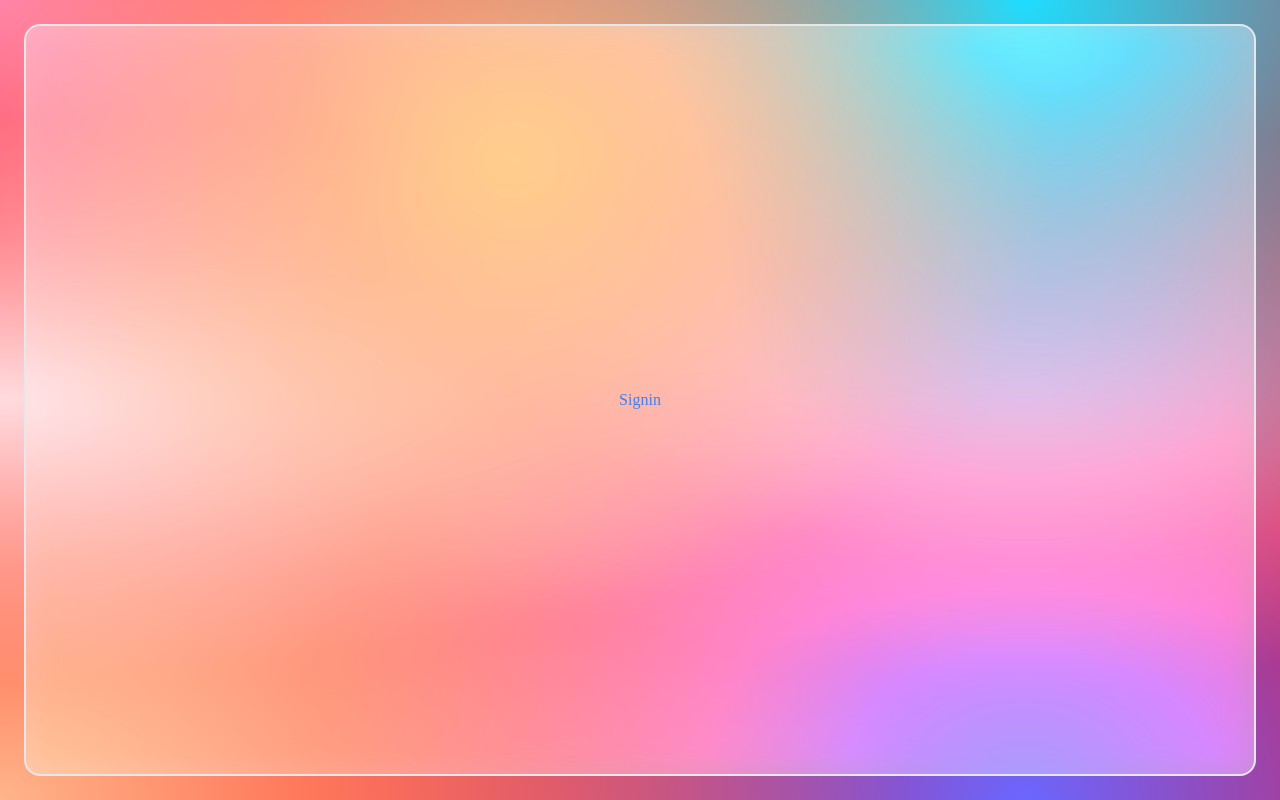
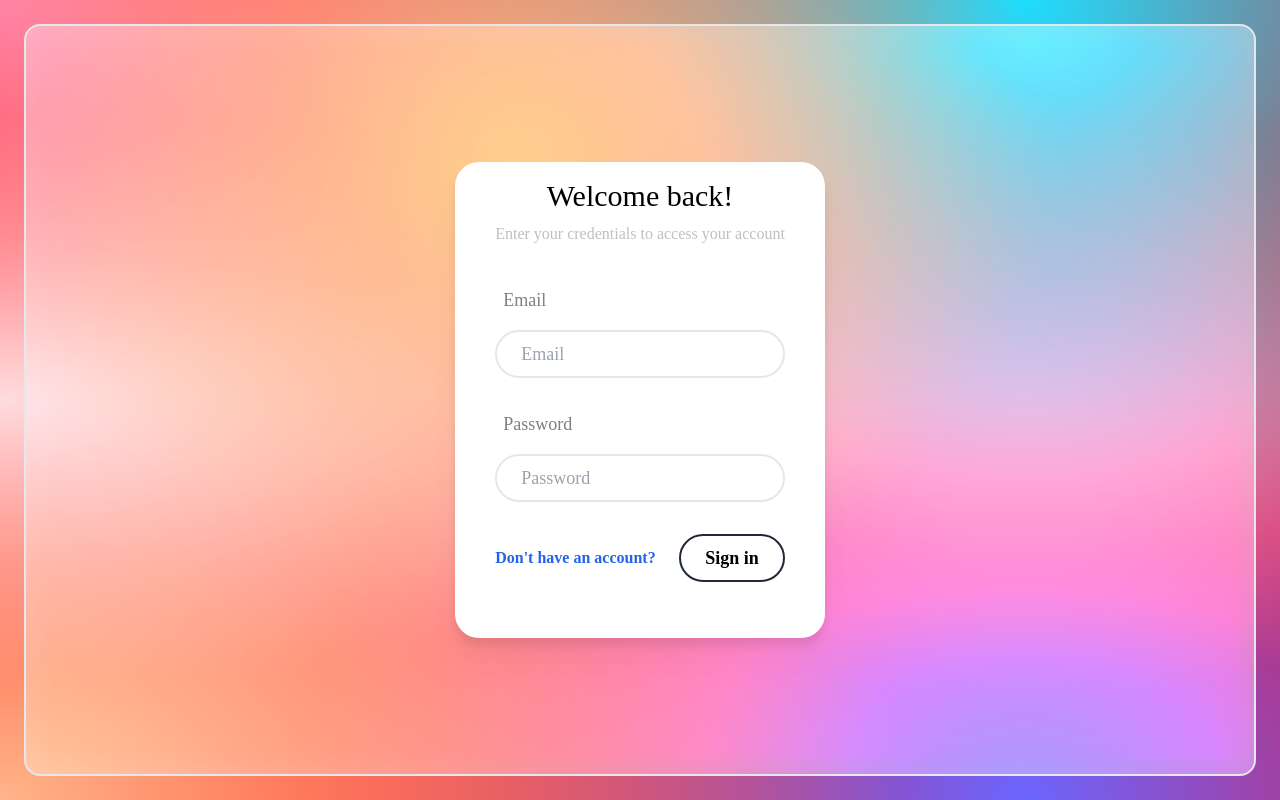
Before and after one commit to sendistephen/project_app, a Next.js app: page /signin in a window 1280 px wide. Built offline with nearby package versions, Linux system fonts and the light colour scheme.

Commit message:
wip: Add AuthForm component to handle register and login dynamically

```diff
--- a/src/app/(auth)/register/page.tsx
+++ b/src/app/(auth)/register/page.tsx
@@ -0,0 +1,9 @@
+import AuthForm from '@src/components/AuthForm';
+
+export default function Register() {
+	return (
+		<div>
+			<AuthForm mode='register' />
+		</div>
+	);
+}
--- a/src/app/(auth)/signin/page.tsx
+++ b/src/app/(auth)/signin/page.tsx
@@ -1,7 +1,9 @@
+import AuthForm from '@src/components/AuthForm';
+
 export default function Signin() {
 	return (
 		<div>
-			<h1 className='text-blue-500'>Signin</h1>
+			<AuthForm mode='signin' />
 		</div>
 	);
 }
--- /dev/null
+++ b/src/components/AuthForm.tsx
@@ -0,0 +1,128 @@
+'use client';
+
+import { register, signin } from '@src/lib/api';
+import { useCallback, useState } from 'react';
+import Link from 'next/link';
+import { useRouter } from 'next/navigation';
+import Button from './Button';
+import Card from './Card';
+import Input from './Input';
+
+const registerContent = {
+	linkUrl: '/signin',
+	linkText: 'Already have an account?',
+	header: 'Create a new account',
+	subheader: 'Just a few things to get you started',
+	buttonText: 'Register',
+};
+const signinContent = {
+	linkUrl: '/register',
+	linkText: "Don't have an account?",
+	header: 'Welcome back!',
+	subheader: 'Enter your credentials to access your account',
+	buttonText: 'Sign in',
+};
+
+const initial = { email: '', password: '', firstName: '', lastName: '' };
+
+const AuthForm = ({ mode }) => {
+	const [formState, setFormState] = useState({ ...initial });
+	const [error, setError] = useState('');
+
+	const router = useRouter();
+
+	const handleSubmit = useCallback(
+		async (e) => {
+			e.preventDefault();
+			try {
+				if (mode === 'register') {
+					await register(formState);
+				} else {
+					await signin(formState);
+				}
+				setFormState(initial);
+				router.replace('/home');
+			} catch (e) {
+				setError(`Could not ${mode}`);
+			} finally {
+				setFormState({ ...initial });
+			}
+		},
+		[formState.email, formState.password, formState.firstName, formState.lastName]
+	);
+	const content = mode === 'register' ? registerContent : signinContent;
+	return (
+		<Card>
+			<div className='w-full'>
+				<div className='text-center'>
+					<h2 className='text-3xl mb-2'>{content.header}</h2>
+					<p className='tex-lg text-black/25'>{content.subheader}</p>
+				</div>
+				<form onSubmit={handleSubmit} className='py-10 w-full'>
+					{mode === 'register' && (
+						<div className='flex mb-8 justify-between'>
+							<div className='pr-2'>
+								<div className='text-lg mb-4 ml-2 text-black/50'>First Name</div>
+								<Input
+									required
+									placeholder='First Name'
+									value={formState.firstName}
+									className='border-solid border-gray border-2 px-6 py-2 text-lg rounded-3xl w-full'
+									onChange={(e) => setFormState((s) => ({ ...s, firstName: e.target.value }))}
+								/>
+							</div>
+							<div className='pl-2'>
+								<div className='text-lg mb-4 ml-2 text-black/50'>Last Name</div>
+								<Input
+									required
+									placeholder='Last Name'
+									value={formState.lastName}
+									className='border-solid border-gray border-2 px-6 py-2 text-lg rounded-3xl w-full'
+									onChange={(e) => setFormState((s) => ({ ...s, lastName: e.target.value }))}
+								/>
+							</div>
+						</div>
+					)}
+					<div className='mb-8'>
+						<div className='text-lg mb-4 ml-2 text-black/50'>Email</div>
+						<Input
+							required
+							type='email'
+							placeholder='Email'
+							value={formState.email}
+							className='border-solid border-gray border-2 px-6 py-2 text-lg rounded-3xl w-full'
+							onChange={(e) => setFormState((s) => ({ ...s, email: e.target.value }))}
+						/>
+					</div>
+					<div className='mb-8'>
+						<div className='text-lg mb-4 ml-2 text-black/50'>Password</div>
+						<Input
+							required
+							value={formState.password}
+							type='password'
+							placeholder='Password'
+							className='border-solid border-gray border-2 px-6 py-2 text-lg rounded-3xl w-full'
+							onChange={(e) => setFormState((s) => ({ ...s, password: e.target.value }))}
+						/>
+					</div>
+					<div className='flex items-center justify-between'>
+						<div>
+							<span>
+								<Link prefetch href={content.linkUrl} className='text-blue-600 font-bold'>
+									{content.linkText}
+								</Link>
+							</span>
+						</div>
+						<div>
+							<Button type='submit' intent='secondary'>
+								{content.buttonText}
+							</Button>
+						</div>
+					</div>
+				</form>
+			</div>
+		</Card>
+	);
+};
+
+export default AuthForm;
--- a/src/components/Card.tsx
+++ b/src/components/Card.tsx
@@ -7,3 +7,5 @@ const Card = ({ className, children }) => {
 		</div>
 	);
 };
+
+export default Card;
--- /dev/null
+++ b/src/components/Sidebar.tsx
@@ -0,0 +1,33 @@
+import Card from './Card';
+import Image from 'next/image';
+import SidebarLink from './SidebarLink';
+
+const links = [
+	{ label: 'Home', icon: 'Grid', link: '/home' },
+	{
+		label: 'Calendar',
+		icon: 'Calendar',
+		link: '/calendar',
+	},
+	{ label: 'Profile', icon: 'User', link: '/profile' },
+	{
+		label: 'Settings',
+		icon: 'Settings',
+		link: '/settings',
+	},
+];
+
+const Sidebar = () => {
+	return (
+		<Card className='h-full w-40 flex items-center justify-between flex-wrap'>
+			<div className='w-full flex justify-center items-center'>
+				{/* <Image src={logo} alt='Able logo' priority className='w-14' /> */}
+			</div>
+			{links.map((link, index) => (
+				<SidebarLink key={index} link={link} />
+			))}
+		</Card>
+	);
+};
+
+export default Sidebar;
--- /dev/null
+++ b/src/components/SidebarLink.tsx
@@ -0,0 +1,32 @@
+'use client';
+
+import Link from 'next/link';
+import { Settings, User, Grid, Calendar } from 'react-feather';
+import { usePathname } from 'next/navigation';
+import clsx from 'clsx';
+
+const icons = { Settings, User, Grid, Calendar };
+
+const SidebarLink = ({ link }) => {
+	const pathname = usePathname();
+	let isActive = false;
+
+	if (pathname === link.link) {
+		isActive = true;
+	}
+
+	const Icon = icons[link.icon];
+	return (
+		<Link href={link.link} className='w-full flex justify-center items-center'>
+			<Icon
+				size={40}
+				className={clsx(
+					'stroke-gray-400 hover:stroke-violet-600 transition duration-200 ease-in-out',
+					isActive && 'stroke-violet-600'
+				)}
+			/>
+		</Link>
+	);
+};
+
+export default SidebarLink;
--- /dev/null
+++ b/src/lib/api.ts
@@ -0,0 +1,37 @@
+export const fetcher = async ({ url, method, body, json = true }) => {
+	const res = await fetch(url, {
+		method,
+		// body: body && JSON.stringify(body),
+		...body(body && { body: JSON.stringify(body) }),
+		headers: {
+			Accept: 'application/json',
+			'Content-Type': 'application/json',
+		},
+	});
+
+	if (!res.ok) {
+		throw new Error('API Error');
+	}
+	if (json) {
+		const data = await res.json();
+		return data.data;
+	}
+};
+
+export const register = async (user) => {
+	return await fetcher({
+		url: '/api/register',
+		method: 'POST',
+		body: user,
+		json: false,
+	});
+};
+
+export const signin = async (user) => {
+	return await fetcher({
+		url: '/api/login',
+		method: 'POST',
+		body: user,
+		json: false,
+	});
+};
```
